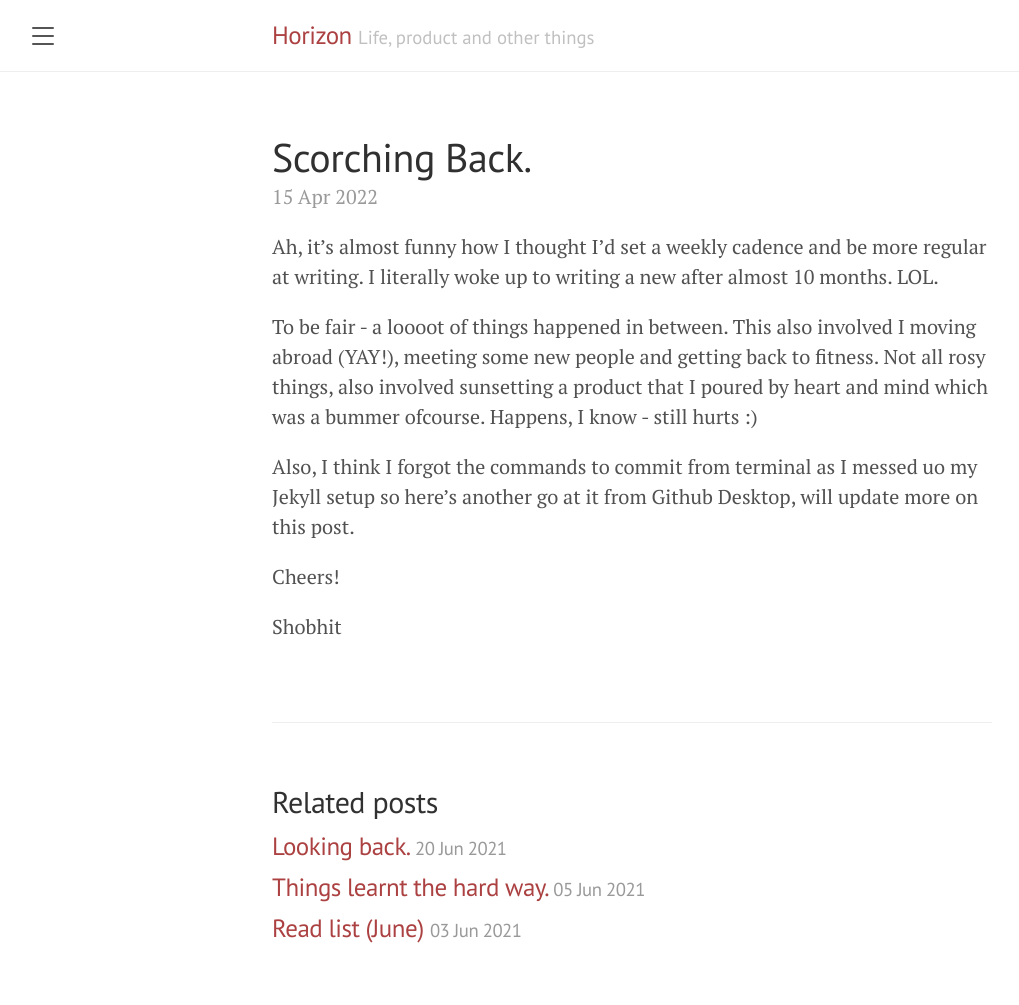
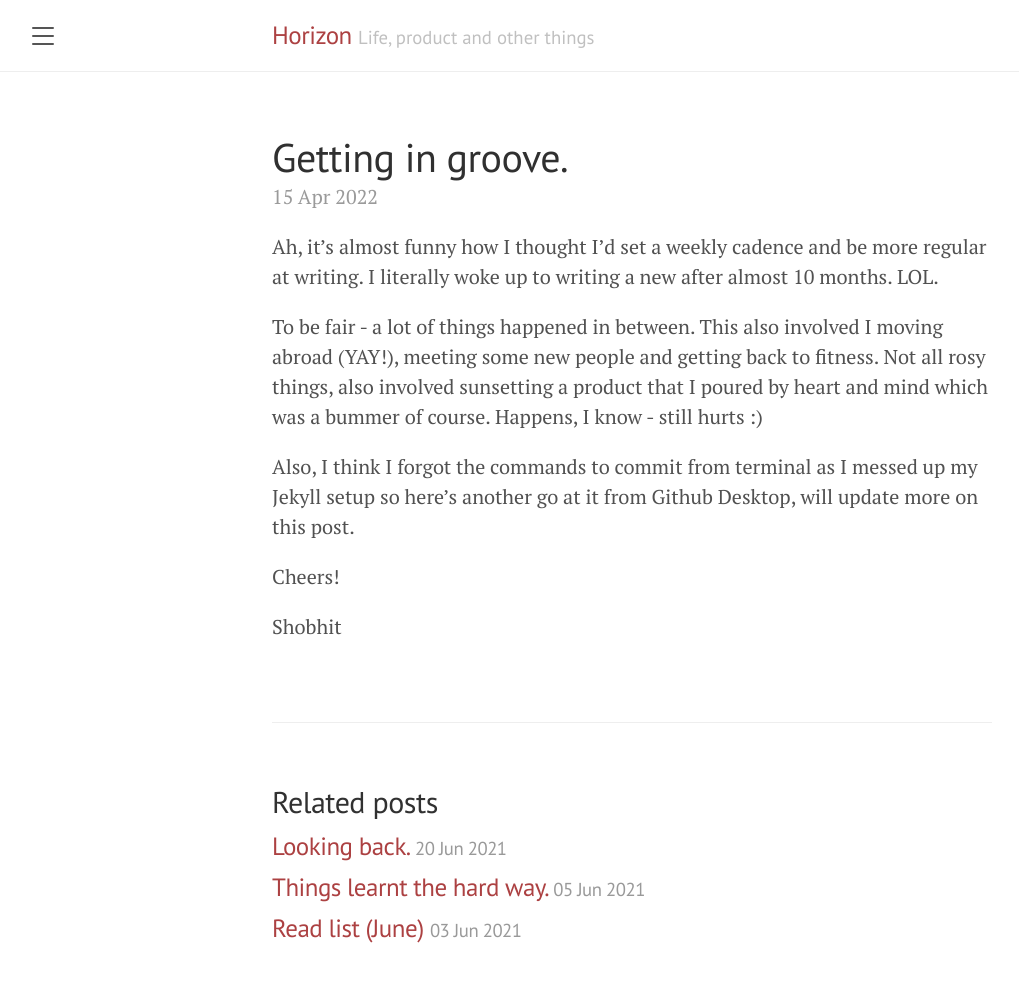
Before and after one commit to asaiatin/asaiatin.github.io, a Jekyll site: the page built from _posts/2022-04-15-Scorching Back.md, in a window 1280 px wide. Shown: the whole page, without its empty margins (8-1027 px from the left). Built offline with Jekyll 4.4.1, drawn with Linux system fonts in a browser that asks for light colours.

Commit message:
Update 2022-04-15-Scorching Back.md
Typos fix.

```diff
--- a/_posts/2022-04-15-Scorching Back.md
+++ b/_posts/2022-04-15-Scorching Back.md
@@ -1,13 +1,13 @@
 ---
 layout: post
-title: Scorching Back.
+title: Getting in groove.
 ---
 
 Ah, it's almost funny how I thought I'd set a weekly cadence and be more regular at writing. I literally woke up to writing a new  after almost 10 months. LOL.
 
-To be fair - a loooot of things happened in between. This also involved I moving abroad (YAY!), meeting some new people and getting back to fitness. Not all rosy things, also involved sunsetting a product that I poured by heart and mind which was a bummer ofcourse. Happens, I know - still hurts :)
+To be fair - a lot of things happened in between. This also involved I moving abroad (YAY!), meeting some new people and getting back to fitness. Not all rosy things, also involved sunsetting a product that I poured by heart and mind which was a bummer of course. Happens, I know - still hurts :)
 
-Also, I think I forgot the commands to commit from terminal as I messed uo my Jekyll setup so here's another go at it from Github Desktop, will update more on this post.
+Also, I think I forgot the commands to commit from terminal as I messed up my Jekyll setup so here's another go at it from Github Desktop, will update more on this post.
 
 Cheers!
 
```
